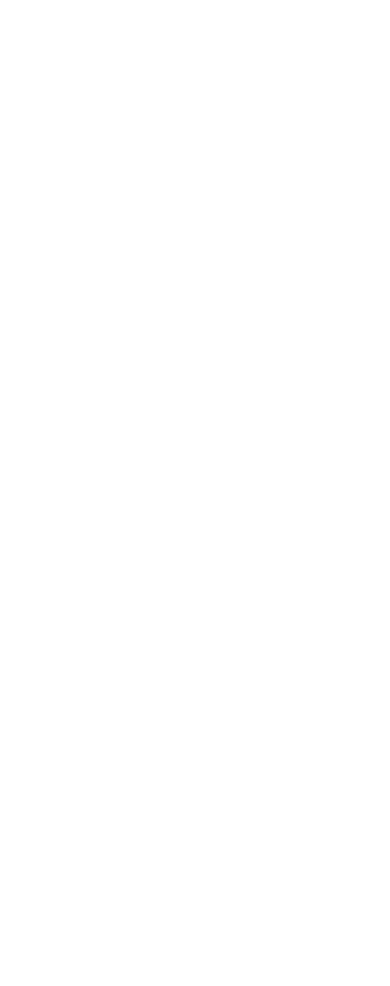
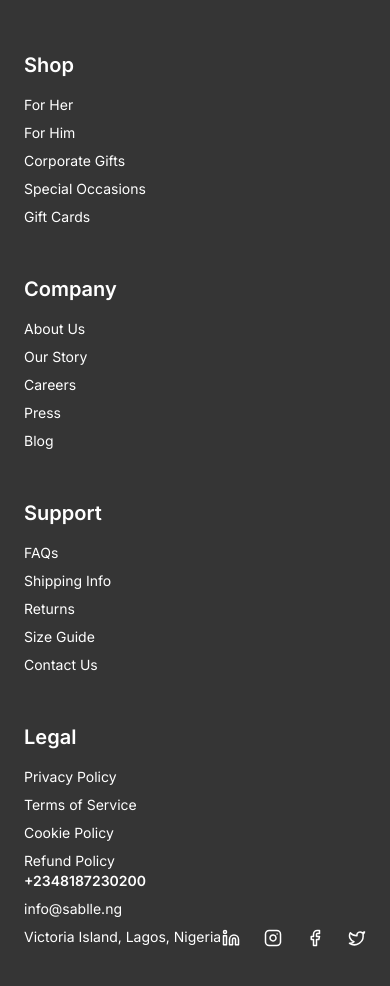
Before and after one commit to SilexsecureTeam/Sablleng, a React (Vite) app: page / in a window 390 px wide. Shown: the part 7440-8426 px from the top of the page. Before the commit the page ends 7262 px from the top, so only its background shows below. Built offline with nearby package versions, Linux system fonts and the light colour scheme.

Commit message:
homepage done

```diff
--- a/src/App.css
+++ b/src/App.css
@@ -0,0 +1,15 @@
+   /* App.css */
+.animate-spin-slow {
+  animation: spin 1.5s linear infinite;
+}
+
+@keyframes spin {
+  from {
+    transform: rotate(0deg);
+  }
+  to {
+    transform: rotate(360deg);
+  }
+}
+
+/* Ensure the rest of your App.css styles are preserved */
--- a/src/App.jsx
+++ b/src/App.jsx
@@ -1,20 +1,33 @@
 import React, { Suspense, lazy } from "react";
 import { BrowserRouter, Routes, Route, Link } from "react-router-dom";
 import "./App.css";
+import logo from "./assets/logo.png";
 
 // Lazy imports for optimization
 const HomePage = lazy(() => import("./Pages/HomePage"));
 const AboutPage = lazy(() => import("./Pages/AboutPage"));
+const NotFound = lazy(() => import("./Components/NotFound"));
 
 const App = () => {
   return (
     <BrowserRouter>
-      <div>
-        {/* Suspense fallback loader */}
-        <Suspense fallback={<div className="p-4">Loading...</div>}>
+      <div className="min-h-screen">
+        {/* Suspense fallback with logo loading animation */}
+        <Suspense
+          fallback={
+            <div className="flex items-center justify-center min-h-screen bg-gray-100">
+              <img
+                src={logo}
+                alt="Loading..."
+                className="w-24 h-24 animate-spin-slow"
+              />
+            </div>
+          }
+        >
           <Routes>
             <Route path="/" element={<HomePage />} />
             <Route path="/about" element={<AboutPage />} />
+            <Route path="*" element={<NotFound />} /> {/* 404 Route */}
           </Routes>
         </Suspense>
       </div>
--- /dev/null
+++ b/src/Components/Footer.jsx
@@ -0,0 +1,170 @@
+import React from "react";
+import { Facebook, Instagram, Linkedin, Twitter } from "lucide-react";
+import { Link } from "react-router-dom";
+import logo from "../assets/footer.png";
+
+const Footer = () => {
+  return (
+    <footer className="bg-[#353535] text-white py-12 px-6">
+      <div className="max-w-[1200px] mx-auto grid grid-cols-1 md:grid-cols-5 gap-12">
+        {/* Brand Section */}
+        <div>
+          <img src={logo} alt="img" className="mb-4" />
+          <p className="text-sm leading-relaxed mb-6">
+            Nigeria’s premier luxury gifting service, creating memorable
+            experiences through thoughtfully curated hampers and personalized
+            gifts.
+          </p>
+        </div>
+
+        {/* Shop */}
+        <div>
+          <h3 className="text-white font-semibold text-xl mb-4">Shop</h3>
+          <ul className="space-y-2 text-sm">
+            <li>
+              <Link to="/for-her" className="hover:text-white">
+                For Her
+              </Link>
+            </li>
+            <li>
+              <Link to="/for-him" className="hover:text-white">
+                For Him
+              </Link>
+            </li>
+            <li>
+              <Link to="/corporate-gifts" className="hover:text-white">
+                Corporate Gifts
+              </Link>
+            </li>
+            <li>
+              <Link to="/special-occasions" className="hover:text-white">
+                Special Occasions
+              </Link>
+            </li>
+            <li>
+              <Link to="/gift-cards" className="hover:text-white">
+                Gift Cards
+              </Link>
+            </li>
+          </ul>
+        </div>
+
+        {/* Company */}
+        <div>
+          <h3 className="text-white font-semibold text-xl mb-4">Company</h3>
+          <ul className="space-y-2 text-sm">
+            <li>
+              <Link to="/about" className="hover:text-white">
+                About Us
+              </Link>
+            </li>
+            <li>
+              <Link to="/our-story" className="hover:text-white">
+                Our Story
+              </Link>
+            </li>
+            <li>
+              <Link to="/careers" className="hover:text-white">
+                Careers
+              </Link>
+            </li>
+            <li>
+              <Link to="/press" className="hover:text-white">
+                Press
+              </Link>
+            </li>
+            <li>
+              <Link to="/blog" className="hover:text-white">
+                Blog
+              </Link>
+            </li>
+          </ul>
+        </div>
+
+        {/* Support */}
+        <div>
+          <h3 className="text-white font-semibold text-xl mb-4">Support</h3>
+          <ul className="space-y-2 text-sm">
+            <li>
+              <Link to="/faqs" className="hover:text-white">
+                FAQs
+              </Link>
+            </li>
+            <li>
+              <Link to="/shipping-info" className="hover:text-white">
+                Shipping Info
+              </Link>
+            </li>
+            <li>
+              <Link to="/returns" className="hover:text-white">
+                Returns
+              </Link>
+            </li>
+            <li>
+              <Link to="/size-guide" className="hover:text-white">
+                Size Guide
+              </Link>
+            </li>
+            <li>
+              <Link to="/contact" className="hover:text-white">
+                Contact Us
+              </Link>
+            </li>
+          </ul>
+        </div>
+
+        {/* Legal */}
+        <div>
+          <h3 className="text-white font-semibold text-xl mb-4">Legal</h3>
+          <ul className="space-y-2 text-sm">
+            <li>
+              <Link to="/privacy-policy" className="hover:text-white">
+                Privacy Policy
+              </Link>
+            </li>
+            <li>
+              <Link to="/terms" className="hover:text-white">
+                Terms of Service
+              </Link>
+            </li>
+            <li>
+              <Link to="/cookie-policy" className="hover:text-white">
+                Cookie Policy
+              </Link>
+            </li>
+            <li>
+              <Link to="/refund-policy" className="hover:text-white">
+                Refund Policy
+              </Link>
+            </li>
+          </ul>
+        </div>
+      </div>
+
+      {/* Bottom Social Links */}
+      <div className="flex justify-between items-end max-w-[1200px] mx-auto">
+        <div className="space-y-2 text-sm">
+          <p className="font-semibold text-white">+2348187230200</p>
+          <p>info@sablle.ng</p>
+          <p>Victoria Island, Lagos, Nigeria</p>
+        </div>
+        <div className=" flex justify-end space-x-6">
+          <a href="#" className="hover:text-white">
+            <Linkedin size={18} />
+          </a>
+          <a href="#" className="hover:text-white">
+            <Instagram size={18} />
+          </a>
+          <a href="#" className="hover:text-white">
+            <Facebook size={18} />
+          </a>
+          <a href="#" className="hover:text-white">
+            <Twitter size={18} />
+          </a>
+        </div>
+      </div>
+    </footer>
+  );
+};
+
+export default Footer;
--- /dev/null
+++ b/src/Components/NotFound.jsx
@@ -0,0 +1,29 @@
+import React from "react";
+import { Link } from "react-router-dom";
+import { AlertCircle } from "lucide-react";
+
+const NotFound = () => {
+  return (
+    <div className="min-h-screen bg-gray-100 flex items-center justify-center px-4 sm:px-6 md:px-8">
+      <div className="text-center max-w-md">
+        <AlertCircle className="w-16 h-16 text-[#CB5B6A] mx-auto mb-4" />
+        <h1 className="text-3xl sm:text-4xl md:text-5xl font-bold text-gray-900 mb-4">
+          404 - Page Not Found
+        </h1>
+        <p className="text-gray-600 text-base sm:text-lg mb-6">
+          Oops! It seems the page you’re looking for doesn’t exist. Let’s get
+          you back on track.
+        </p>
+        <Link
+          to="/"
+          className="inline-flex items-center px-6 py-3 bg-[#CB5B6A] text-white rounded-lg hover:bg-[#b34f5c] transition-colors duration-200"
+        >
+          Back to Home
+          <span className="ml-2">→</span>
+        </Link>
+      </div>
+    </div>
+  );
+};
+
+export default NotFound;
--- a/src/Pages/HomePage.jsx
+++ b/src/Pages/HomePage.jsx
@@ -11,6 +11,7 @@ import Choose from "../Components/Choose";
 import NumberComponent from "../Components/NumberComponent";
 import Experince from "../Components/Experince";
 import Discount from "../Components/Discount";
+import Footer from "../Components/Footer";
 
 const HomePage = () => {
   return (
@@ -27,6 +28,7 @@ const HomePage = () => {
       <NumberComponent />
       <Experince />
       <Discount />
+      <Footer />
     </div>
   );
 };
```
Also changed, not shown: src/assets/footer.png (added).
